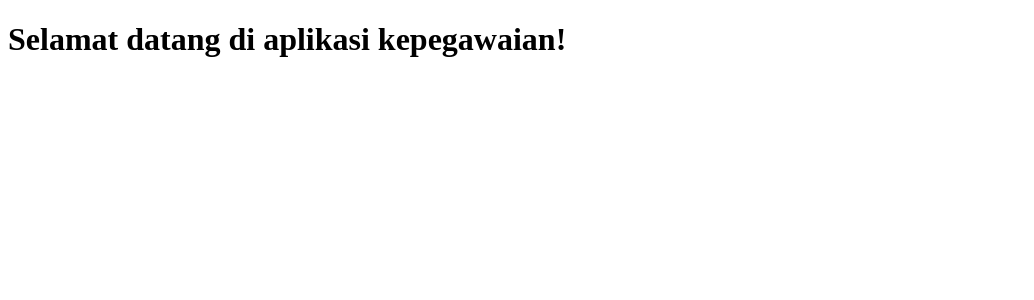
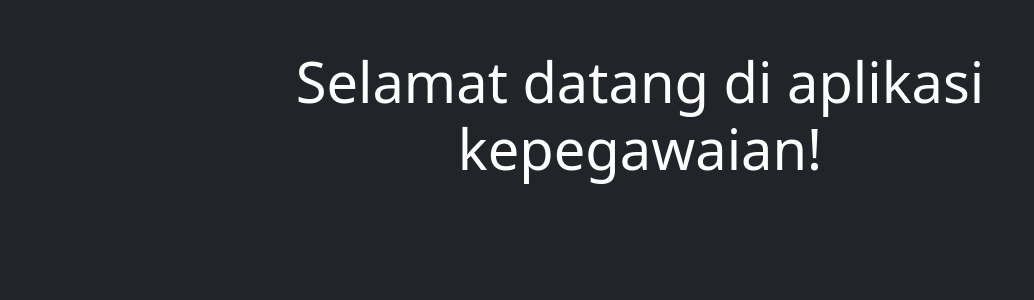
Before and after one commit to arizaakmal/kepegawaian, a PHP site: page /home.php in a window 1280 px wide. Shown: the top 300 px of the page, without its empty margins (0-1034 px from the left). Run offline with PHP 8.4, Linux system fonts and the light colour scheme.

Commit message:
feat: add bootsrap

```diff
--- a/app/view/home.php
+++ b/app/view/home.php
@@ -3,10 +3,20 @@
 
 <head>
     <title>Home</title>
+    <!-- Bootstrap CSS -->
+    <link href="https://cdn.jsdelivr.net/npm/bootstrap@5.3.0/dist/css/bootstrap.min.css" rel="stylesheet" integrity="sha384-9ndCyUaIbzAi2FUVXJi0CjmCapSmO7SnpJef0486qhLnuZ2cdeRhO02iuK6FUUVM" crossorigin="anonymous">
 </head>
 
-<body>
-    <h1>Selamat datang di aplikasi kepegawaian!</h1>
+<body class="bg-dark text-white">
+    <div class="container py-5">
+        <div class="row justify-content-center">
+            <div class="col-md-8 text-center">
+                <h1 class="display-4 mb-4 text-white">Selamat datang di aplikasi kepegawaian!</h1>
+            </div>
+        </div>
+    </div>
+    <!-- Bootstrap JS -->
+    <script src="https://cdn.jsdelivr.net/npm/bootstrap@5.3.0/dist/js/bootstrap.bundle.min.js" integrity="sha384-geWF76RCwLtnZ8qwWowPQNguL3RmwHVBC9FhGdlKrxdiJJigb/j/68SIy3Te4Bkz" crossorigin="anonymous"></script>
 </body>
 
 </html>
```
